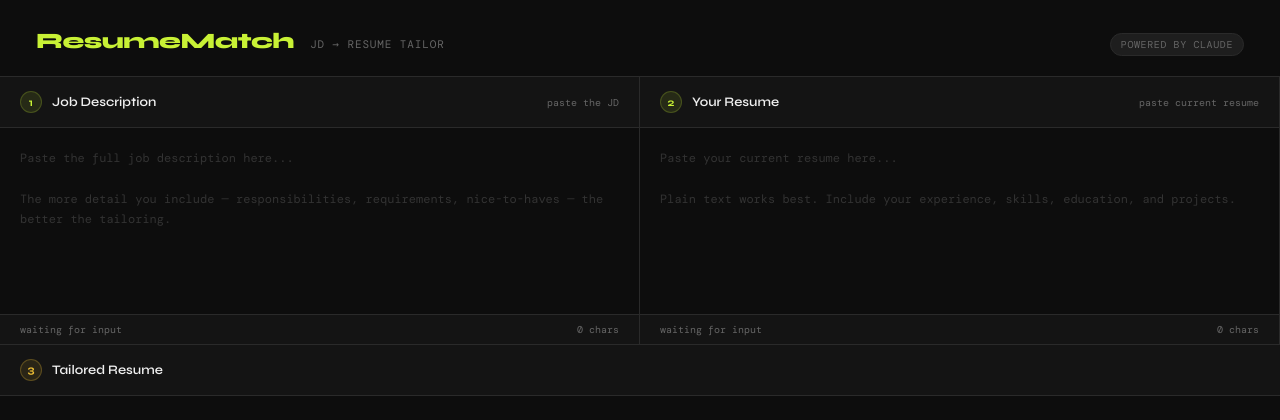
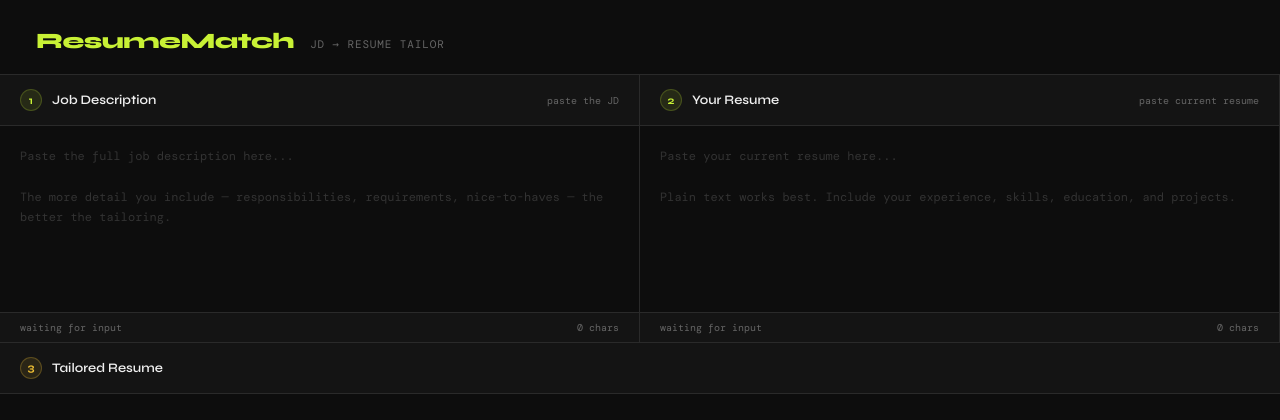
Before and after one commit to f20220862-png/resume-matcher, a Flask app: page / in a window 1280 px wide. Shown: the top 420 px of the page. Run offline with Flask 3, Linux system fonts and the light colour scheme; some web fonts are replaced.

Commit message:
Remove Powered by Claude

```diff
--- a/templates/index.html
+++ b/templates/index.html
@@ -312,7 +312,6 @@
 <div class="header">
   <span class="header-title">ResumeMatch</span>
   <span class="header-sub">JD → Resume Tailor</span>
-  <span class="badge">Powered by Claude</span>
 </div>
 
 <div class="workspace">
```
